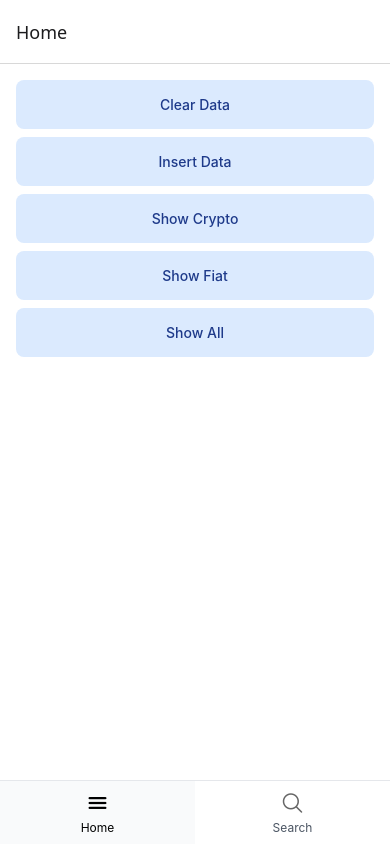
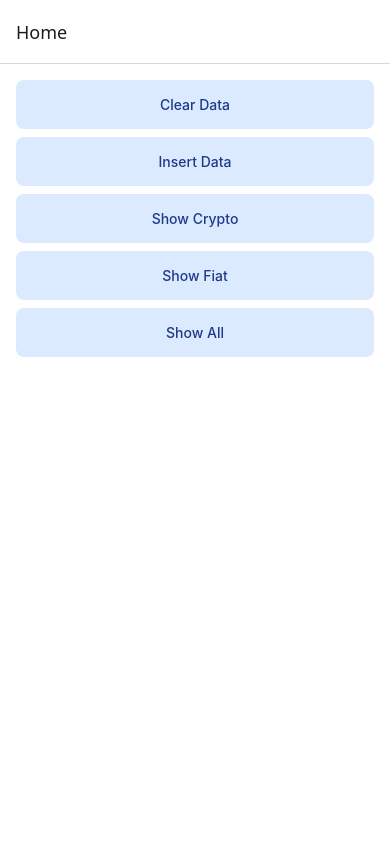
Before and after one commit to natalie-chan-hk/currency-list, a React Native app: screen /Home in a window 390 px wide. Built offline with nearby package versions, Linux system fonts and the light colour scheme; what expo-sqlite would draw is missing.

Commit message:
refactor(navigation): replace bottom tab navigation with stack navigation; rename HomeTab to HomePage and SearchTab to SearchPage; update related tests and components accordingly

```diff
--- a/components/CurrencyListFragment.tsx
+++ b/components/CurrencyListFragment.tsx
@@ -58,7 +58,7 @@ const CurrencyListFragment = ({
           color="text-base text-gray-600"
         />
         <Text className="text-base text-gray-600">No Results</Text>
-        <Text className="text-base text-gray-700">Try {}</Text>
+        <Text className="text-base text-gray-700">Try "BTC"</Text>
       </View>
     ),
     []
--- a/components/CurrencySearchBar.tsx
+++ b/components/CurrencySearchBar.tsx
@@ -71,14 +71,14 @@ const CurrencySearchBar = ({
         <Animated.View style={[animatedIconStyle]} pointerEvents={isFocused ? 'auto' : 'none'}>
           {isFocused && (
             <TouchableOpacity onPress={handleClear} className="flex-1 justify-center items-center" testID="arrow-back-button">
-              <Ionicons name="arrow-back-outline" size={20} color="gray" />
+              <Ionicons name="arrow-back-outline" size={24} color="gray" />
             </TouchableOpacity>
           )}
         </Animated.View>
         <Animated.View className="flex-1">
           <TextInput
             ref={inputRef}
-            className="h-10 border border-gray-300 rounded-lg px-4"
+            className="h-11 border border-gray-300 rounded-lg px-4"
             placeholder="Search currency"
             value={searchQuery}
             onChangeText={handleQueryChange}
@@ -86,12 +86,13 @@ const CurrencySearchBar = ({
             autoCorrect={false}
             onFocus={() => setIsFocused(true)}
             onBlur={() => setIsFocused(false)}
+            cursorColor="#6a7282"
           />
         </Animated.View>
         <Animated.View style={[animatedIconStyle]} pointerEvents={isFocused ? 'auto' : 'none'}>
           {isFocused && (
             <TouchableOpacity onPress={handleClear} className="flex-1 justify-center items-center" testID="close-button">
-              <Ionicons name="close-outline" size={20} color="gray" />
+              <Ionicons name="close-outline" size={24} color="gray" />
             </TouchableOpacity>
           )}
         </Animated.View>
--- a/components/CustomTabBar.tsx
+++ /dev/null
@@ -1,40 +0,0 @@
-import { View, Text, TouchableOpacity} from 'react-native';
-import { Ionicons } from '@expo/vector-icons';
-import type { BottomTabBarProps } from '@react-navigation/bottom-tabs';
-import { HOME_ROUTE} from '../constants/menu';
-
-const CustomTabBar = ({ state, navigation }: BottomTabBarProps) => {
-    return (
-      <View className="flex-row bg-white border-t border-gray-200 h-16">
-        {state.routes.map((route, index) => {
-          const isFocused = state.index === index;
-          const icon = route.name === HOME_ROUTE ? 'menu' : 'search';
-
-          return (
-            <TouchableOpacity
-              key={route.key}
-              onPress={() => navigation.navigate(route.name)}
-              className={`flex-1 items-center justify-center ${
-                isFocused ? 'bg-gray-50' : ''
-              }`}
-            >
-              <Ionicons
-                name={isFocused ? icon : `${icon}-outline`}
-                size={24}
-                color={isFocused ? '#000' : '#666'}
-              />
-              <Text
-                className={`text-xs mt-1 ${
-                  isFocused ? 'text-black' : 'text-gray-600'
-                }`}
-              >
-                {route.name}
-              </Text>
-            </TouchableOpacity>
-          );
-        })}
-      </View>
-    );
-  };
-
-export default CustomTabBar;
--- a/components/DemoActivity.tsx
+++ b/components/DemoActivity.tsx
@@ -1,25 +1,22 @@
-import { createBottomTabNavigator } from '@react-navigation/bottom-tabs';
+import { createStackNavigator } from '@react-navigation/stack';
 import { NavigationContainer } from '@react-navigation/native';
-import CustomTabBar from './CustomTabBar';
-import SearchTab from './tabs/SearchTab';
-import HomeTab from './tabs/HomeTab';
-import { RootTabParamList } from './tabs/type';
+import SearchPage from './pages/SearchPage';
+import HomePage from './pages/HomePage';
+import { RootStackParamList } from './pages/type';
 
-const Tab = createBottomTabNavigator<RootTabParamList>();
+const Stack = createStackNavigator<RootStackParamList>();
 
 export const DemoActivity = () => {
   return (
     <NavigationContainer>
-      <Tab.Navigator
-        tabBar={(props) => <CustomTabBar {...props} />}
+      <Stack.Navigator
         screenOptions={{
           headerShown: true,
-          animation: 'shift',
         }}
       >
-        <Tab.Screen name="Home" component={HomeTab} />
-        <Tab.Screen name="Search" component={SearchTab} />
-      </Tab.Navigator>
+        <Stack.Screen name="Home" component={HomePage} />
+        <Stack.Screen name="Search" component={SearchPage} />
+      </Stack.Navigator>
     </NavigationContainer>
   );
 };
--- a/components/tabs/type.ts
+++ b/components/pages/type.ts
@@ -1,4 +1,4 @@
-export type RootTabParamList = {
+export type RootStackParamList = {
     Home: undefined;
     Search: { type: 'crypto' | 'fiat' | 'all' };
-  };
+};
--- a/constants/menu.ts
+++ /dev/null
@@ -1,2 +0,0 @@
-export const HOME_ROUTE = 'Home';
-export const SEARCH_ROUTE = 'Search';
--- a/package.json
+++ b/package.json
@@ -13,8 +13,8 @@
     "test:watch": "jest --watch"
   },
   "dependencies": {
-    "@react-navigation/bottom-tabs": "^7.3.12",
     "@react-navigation/native": "^7.1.8",
+    "@react-navigation/stack": "^7.3.1",
     "@types/jest": "^29.5.14",
     "expo": "^53.0.7",
     "expo-dev-client": "~5.1.8",
@@ -25,6 +25,7 @@
     "nativewind": "latest",
     "react": "19.0.0",
     "react-native": "0.79.2",
+    "react-native-gesture-handler": "^2.25.0",
     "react-native-reanimated": "~3.17.4",
     "react-native-safe-area-context": "^5.4.0",
     "react-native-screens": "^4.10.0",
```
Also changed, not shown: components/pages/HomePage.tsx (renamed from components/tabs/HomeTab.tsx, +5 -5 lines), components/pages/SearchPage.tsx (renamed from components/tabs/SearchTab.tsx, +5 -5 lines), 2 other files (tests, documents, lock files or other folders).
